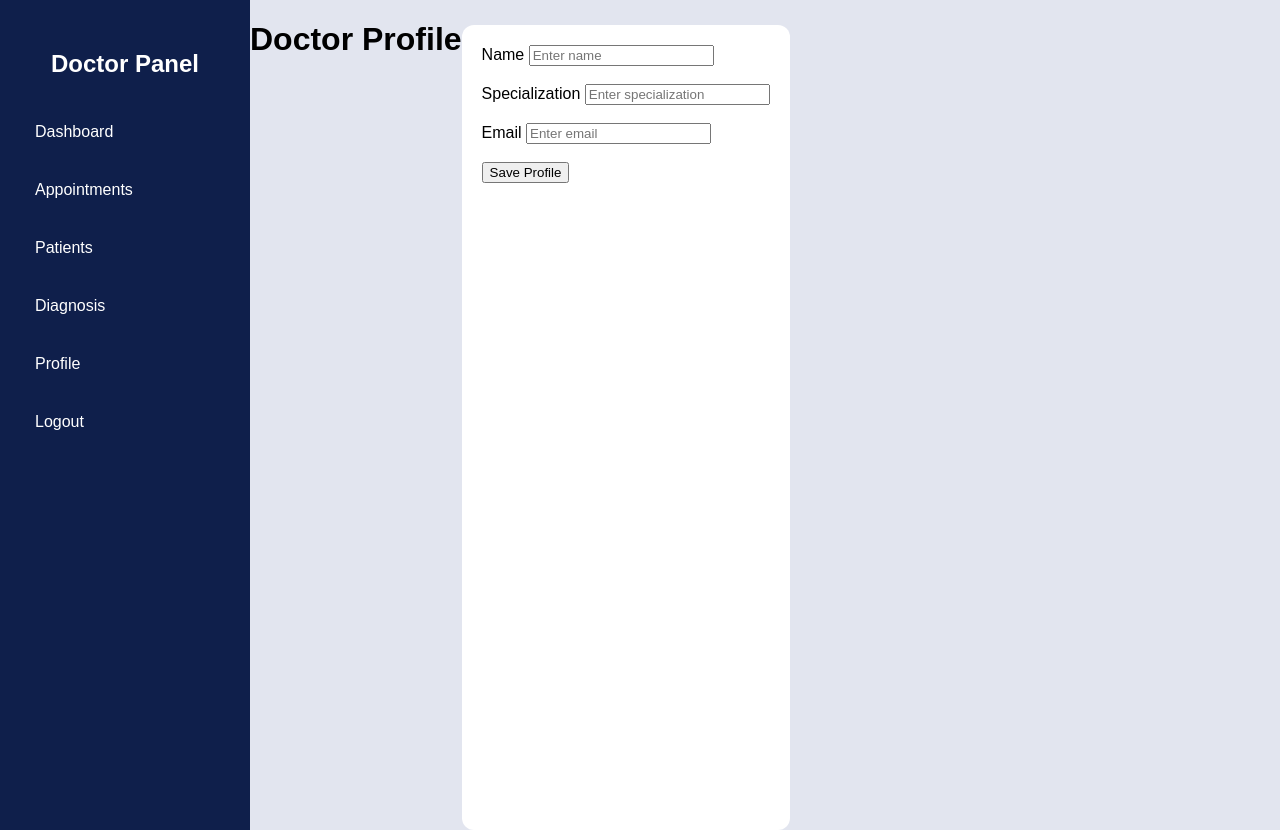
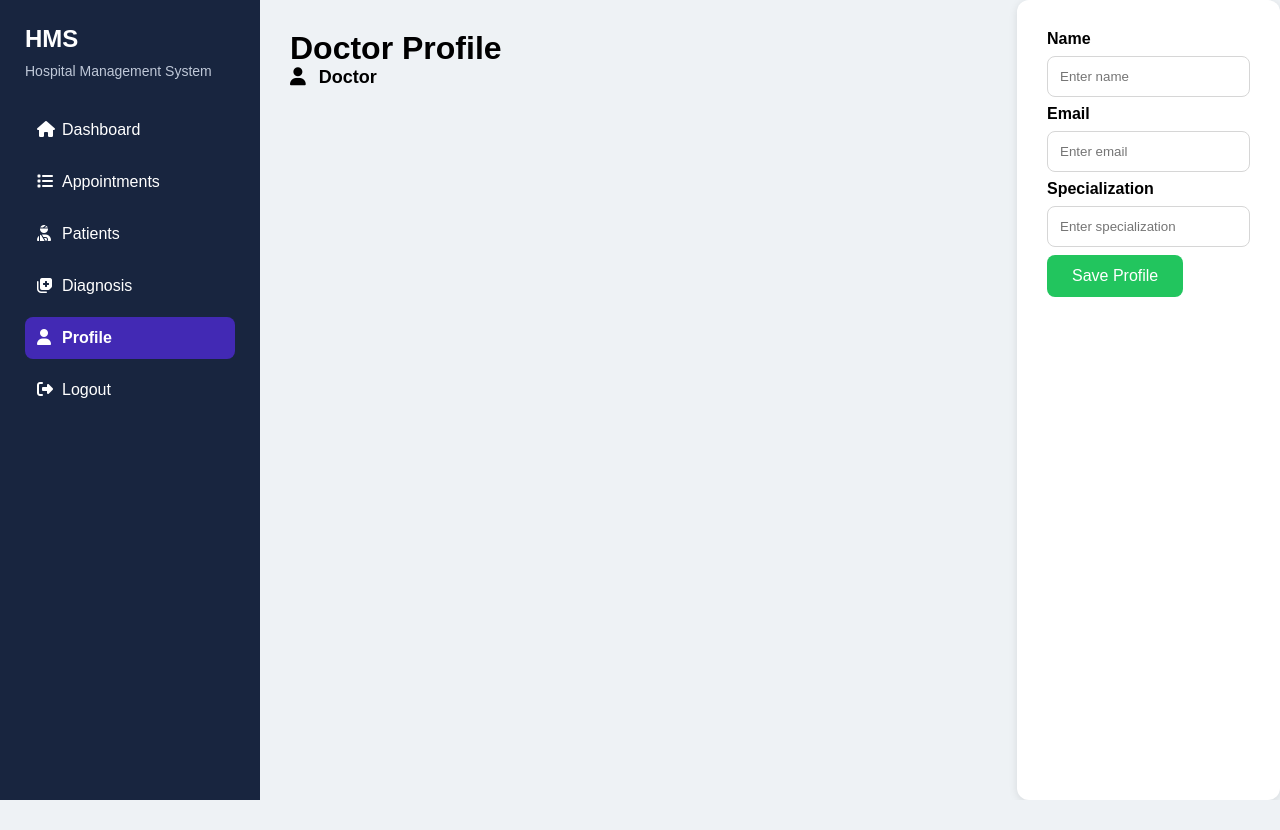
Before and after one commit to AngelinaAnnaAntony/Hospital_Management_System, a Flask app: template templates/view_profile.html in a window 1280 px wide. After the commit the page ends 800 px from the top, so only its background shows below. Run offline with Flask 3, Linux system fonts and the light colour scheme; the template is opened without the code that fills it, so the values that code supplies are empty.

Commit message:
Update view_profile.html

```diff
--- a/templates/view_profile.html
+++ b/templates/view_profile.html
@@ -4,34 +4,54 @@
     <meta charset="UTF-8">
     <meta name="viewport" content="width=device-width, initial-scale=1.0">
     <title>Document</title>
-    <link rel="stylesheet" href="../static/doctor_dashboard.css">
+    <link rel="stylesheet" href="../static/table.css">
+    <link rel="stylesheet"
+          href="https://cdnjs.cloudflare.com/ajax/libs/font-awesome/6.5.1/css/all.min.css">
 </head>
 <body>
-    <div class="sidebar">
-        <h2>Doctor Panel</h2>
+    <div class="main">
+        <div class="sidebar">
+            <div class="logo">
+                <h2>HMS</h2>
+                <p>Hospital Management System</p>
+            </div>
+            <div class="menu">
+                 <a href="doctor_dashboard.html"><i class="fa-solid fa-house"></i>Dashboard</a>
+                <a href="view_appointments.html"><i class="fa-solid fa-list"></i>Appointments</a>
+                <a href="view_patients.html"><i class="fa-solid fa-user-injured"></i>Patients</a>
+                <a href="diagnosis.html"><i class="fa-solid fa-notes-medical"></i>Diagnosis</a>
+                <a href="view_profile.html" class="active"><i class="fa-solid fa-user"></i>Profile</a>
+                <a href="logout.html"><i class="fa-solid fa-right-from-bracket"></i>Logout</a>
+            </div>
+        </div>
+        <div class="content">
+            <h1>Doctor Profile</h1>
+            <div class="profile">
+                <i class="fa-solid fa-user"></i>
+                Doctor
+            </div>
+        </div>
+        <div class="card">
+            <form method="POST">
+                <div class="form-row">
+                    <div class="form-group">
+                        <label>Name</label>
+                        <input type="text" name="name" placeholder="Enter name">
+                    </div>
+                </div>
+                <div class="form-group">
+                     <label>Email</label>
+                    <input type="email" name="email" placeholder="Enter email">
+                </div>
 
-        <a href="doctor_dashboard.html">Dashboard</a>
-        <a href="view_appointments.html">Appointments</a>
-        <a href="view_patients.html">Patients</a>
-        <a href="diagnosis.html">Diagnosis</a>
-        <a href="view_profile.html">Profile</a>
-        <a href="logout.html">Logout</a>
+                <div class="form-group">
+                    <label>Specialization</label>
+                    <input type="text" name="specialization" placeholder="Enter specialization">
+                </div>
+                <button type="submit" class="btn"> Save Profile </button>
+            </form>
+        </div>
     </div>
-
-<h1>Doctor Profile</h1>
-<div class="section">
-<form method="POST">
-    <label>Name</label>
-    <input type="text" name="name" placeholder="Enter name">
-    <br><br>
-    <label>Specialization</label>
-    <input type="text" name="specialization" placeholder="Enter specialization">
-    <br><br>
-    <label>Email</label>
-    <input type="email" name="email" placeholder="Enter email">
-    <br><br>
-    <button type="submit"> Save Profile </button>
-</form>
 </div>
 </body>
 </html>
```
